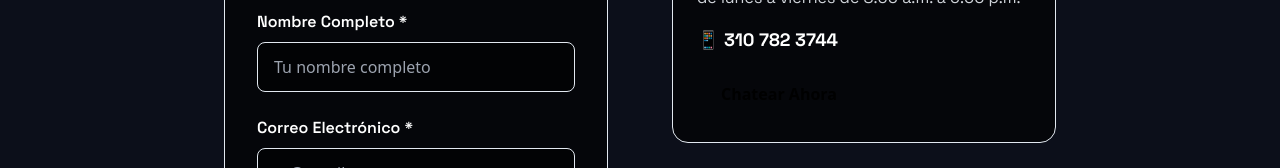
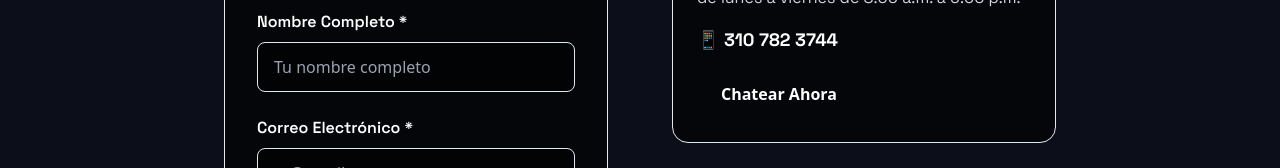
Before and after one commit to iudcdesarrollo/extendida-neon-campus, a React (Vite) app: page /contacto in a window 1280 px wide. Shown: the part 491-659 px from the top of the page. Built offline with nearby package versions, Linux system fonts and the light colour scheme.

Commit message:
Change text color to white
Change the text color of the "Chatear Ahora" link to white.

```diff
--- a/src/pages/Contacto.tsx
+++ b/src/pages/Contacto.tsx
@@ -141,7 +141,7 @@ const Contacto = () => {
                   <p className="text-neon-green font-space font-bold text-lg mb-4 text-white">
                     📱 310 782 3744
                   </p>
-                  <a href="https://wa.me/573107823744" target="_blank" rel="noopener noreferrer" className="inline-block bg-neon-green text-black px-6 py-3 rounded-lg font-semibold hover:shadow-lg hover:shadow-neon-green/50 transition-all duration-300 transform hover:scale-105">
+                  <a href="https://wa.me/573107823744" target="_blank" rel="noopener noreferrer" className="inline-block bg-neon-green text-white px-6 py-3 rounded-lg font-semibold hover:shadow-lg hover:shadow-neon-green/50 transition-all duration-300 transform hover:scale-105">
                     Chatear Ahora
                   </a>
                 </div>
```
